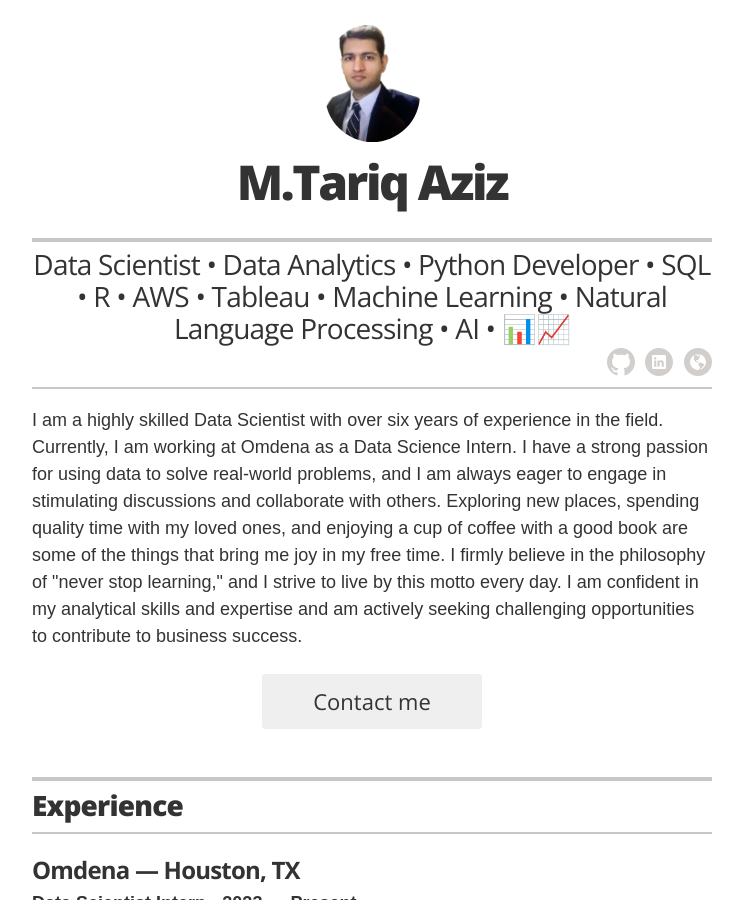
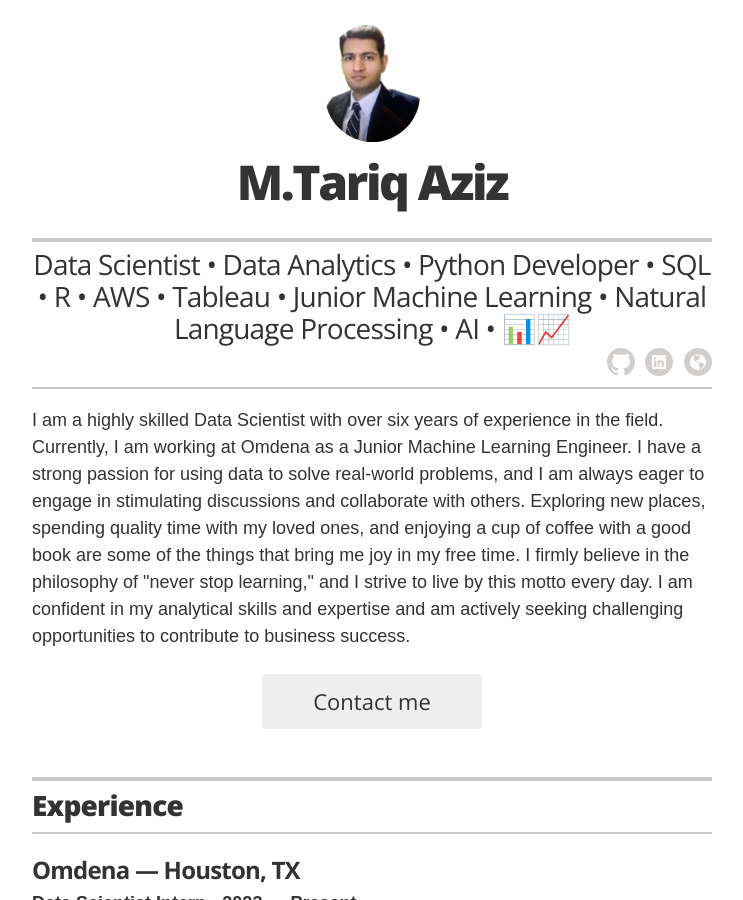
Before and after one commit to ttariqaziz/ttariqaziz.github.io, a Jekyll site: the page built from index.html, in a window 1280 px wide and 900 px high. Shown: the whole window, without its empty margins (268-1011 px from the left). Built offline with Jekyll 4.4.1, drawn with Linux system fonts in a browser that asks for light colours.

Commit message:
Update _config.yml

```diff
--- a/_config.yml
+++ b/_config.yml
@@ -6,7 +6,7 @@ sass:
   style: compressed
 resume_avatar: 'true'
 resume_name: M.Tariq Aziz
-resume_title: Data Scientist • Data Analytics • Python Developer • SQL • R • AWS • Tableau • Machine Learning • Natural Language Processing • AI • 📊📈
+resume_title: Data Scientist • Data Analytics • Python Developer • SQL • R • AWS • Tableau • Junior Machine Learning • Natural Language Processing • AI • 📊📈
 resume_contact_email: ta.aziz221@gmail.com
 # resume_contact_telephone: 555-7334
 resume_contact_address: 'Spring, TX'
@@ -15,7 +15,7 @@ resume_contact_address: 'Spring, TX'
 # lisasimpson@youremailaddress.com
 display_header_contact_info: 'true'
 resume_header_intro: >-
-  <p>I am a highly skilled Data Scientist with over six years of experience in the field. Currently, I am working at Omdena as a Data Science Intern. I have a strong passion for using data to solve real-world problems, and I am always eager to engage in stimulating discussions and collaborate with others. Exploring new places, spending quality time with my loved ones, and enjoying a cup of coffee with a good book are some of the things that bring me joy in my free time. I firmly believe in the philosophy of "never stop learning," and I strive to live by this motto every day. I am confident in my analytical skills and expertise and am actively seeking challenging opportunities to contribute to business success.</p>
+  <p>I am a highly skilled Data Scientist with over six years of experience in the field. Currently, I am working at Omdena as a Junior Machine Learning Engineer. I have a strong passion for using data to solve real-world problems, and I am always eager to engage in stimulating discussions and collaborate with others. Exploring new places, spending quality time with my loved ones, and enjoying a cup of coffee with a good book are some of the things that bring me joy in my free time. I firmly believe in the philosophy of "never stop learning," and I strive to live by this motto every day. I am confident in my analytical skills and expertise and am actively seeking challenging opportunities to contribute to business success.</p>
 resume_looking_for_work: 'yes'
 resume_section_projects: true
 resume_section_experience: true
```
